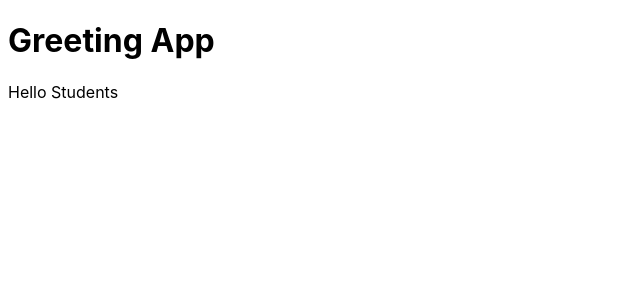
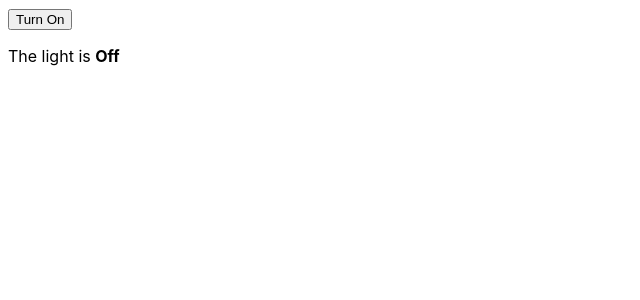
Before and after one commit to hairunisa0929/free-class-exercises, a React (Vite) app in the folder react-app/: page / in a window 1280 px wide. Shown: the top 300 px of the page, without its empty margins (0-640 px from the left). Built offline with nearby package versions, Linux system fonts and the light colour scheme.

Commit message:
add exercise state and event

```diff
--- a/react-app/src/App.jsx
+++ b/react-app/src/App.jsx
@@ -1,14 +1,24 @@
-import Greeting from "./components/Greeting"
+import { useState } from "react";
 
 function App() {
-  const students = ["Thomas", "Alva", "Edison"];
+  const [lightSwitch, setLightSwitch] = useState("Off");
 
   return (
     <>
-      <h1>Greeting App</h1>
-      <Greeting students={students} />
+      <button onClick={() => {
+        // Buat set state light switch menjadi On saat ditekan tombol On dan sebaliknya akan mnenjadi Off saat ditekan Off
+
+      }}>
+        Turn {lightSwitch == "Off" ? "On" : "Off"}
+      </button>
+      <p>
+        The light is <b>{lightSwitch}</b>
+      </p>
     </>
-  )
+  );
 }
 
-export default App
+export default App;
+
+// contoh
+// setLightSwitch((prevState) => (prevState == "Off" ? "On" : "Off"))
--- a/react-app/src/components/Greeting.jsx
+++ /dev/null
@@ -1,19 +0,0 @@
-function Greeting(props) {
-    return (
-      <div>
-        Hello Students
-
-        {/* Tampilkan nama-nama student yang dikirimkan dari parent dalam sebuah list */}
-        <ul>
-
-        </ul>
-      </div>
-    );
-  }
-
-  export default Greeting;
-
-//   contoh
-// {props.students.map((student, index) => (
-//     <li key={"student" + index}>{student}</li>
-//   ))}
```
